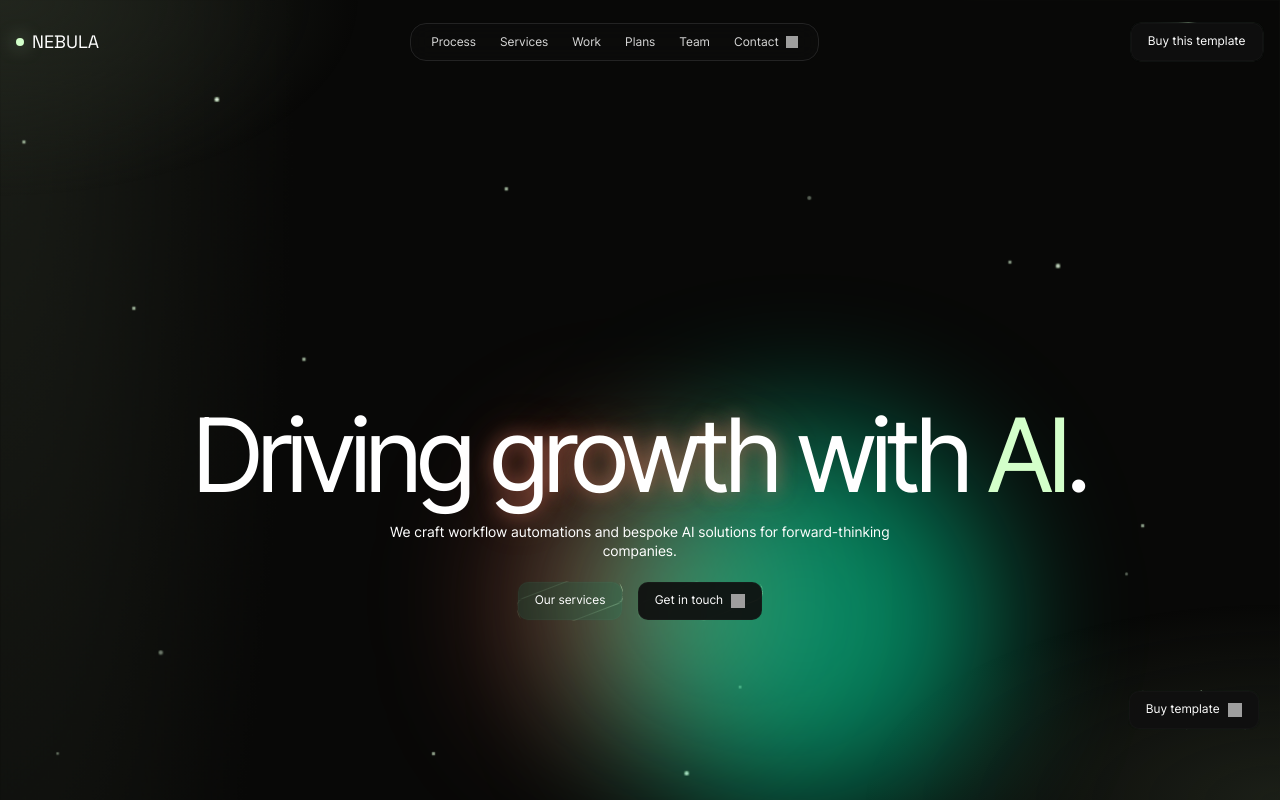
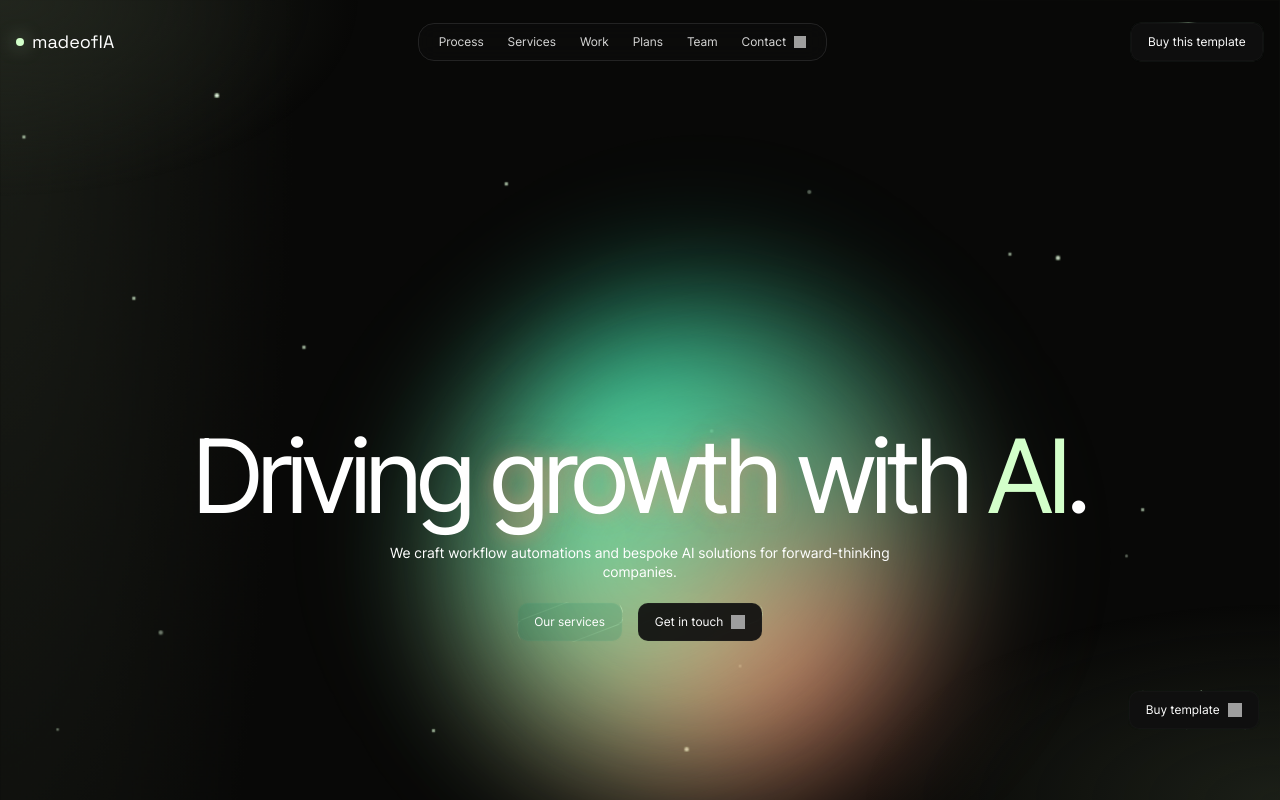
Before and after one commit to marcobrit0/madeofia, a Next.js app: page / in a window 1280 px wide. Shown: the top 800 px of the page. Built offline with nearby package versions, Linux system fonts and the light colour scheme; grey boxes are pictures that could not be loaded.

Commit message:
Polish homepage hero and restore madeofIA branding

```diff
--- a/src/app/page.module.css
+++ b/src/app/page.module.css
@@ -147,7 +147,7 @@
 
 .hero {
   min-height: 980px;
-  padding: 0 0 58px;
+  padding: 0 0 26px;
 }
 
 .heroInner {
@@ -157,7 +157,7 @@
   margin: 0 auto;
   max-width: 1440px;
   min-height: 980px;
-  padding: 142px 40px 78px;
+  padding: 136px 40px 26px;
   position: relative;
 }
 
@@ -169,7 +169,7 @@
   max-width: 1180px;
   position: relative;
   text-align: center;
-  transform: translateY(-8px);
+  transform: translateY(-10px);
   width: 100%;
   z-index: 2;
 }
@@ -355,50 +355,9 @@
   z-index: 2;
 }
 
-.ctaLabelMask {
-  display: inline-flex;
-  height: 1.2em;
-  overflow: hidden;
-  perspective: 500px;
-  position: relative;
-}
-
-.ctaLabelTrack {
-  display: block;
-  position: relative;
-}
-
-.ctaLabelPrimary,
-.ctaLabelSecondary {
-  display: block;
-  transform-origin: center center;
-  transition:
-    transform 0.45s cubic-bezier(0.22, 1, 0.36, 1),
-    opacity 0.35s ease;
+.ctaLabelText {
+  display: inline-block;
   white-space: nowrap;
-  will-change: transform;
-}
-
-.ctaLabelPrimary {
-  position: relative;
-}
-
-.ctaLabelSecondary {
-  left: 0;
-  opacity: 0;
-  position: absolute;
-  top: 100%;
-  transform: translateY(12%) rotateX(-92deg);
-}
-
-.ctaButton:hover .ctaLabelPrimary {
-  opacity: 0;
-  transform: translateY(-112%) rotateX(92deg);
-}
-
-.ctaButton:hover .ctaLabelSecondary {
-  opacity: 1;
-  transform: translateY(-100%) rotateX(0deg);
 }
 
 .ctaIcon {
@@ -422,29 +381,40 @@
   z-index: 2;
 }
 
-.heroGlowRed,
-.heroGlowGreen {
+.heroGlowWheel,
+.heroGlowAura {
   border-radius: 999px;
   filter: blur(72px);
   pointer-events: none;
   position: absolute;
 }
 
-.heroGlowRed {
-  background: rgba(255, 114, 92, 0.44);
-  bottom: 252px;
-  height: 260px;
-  left: calc(50% - 120px);
-  width: 260px;
+.heroGlowWheel {
+  background:
+    conic-gradient(
+      from 0deg,
+      rgba(255, 139, 107, 0.88) 0deg,
+      rgba(255, 208, 149, 0.82) 82deg,
+      rgba(54, 255, 194, 0.9) 196deg,
+      rgba(30, 171, 131, 0.76) 268deg,
+      rgba(255, 139, 107, 0.88) 360deg
+    );
+  bottom: 206px;
+  height: 460px;
+  left: calc(50% - 168px);
+  width: 460px;
   z-index: 0;
 }
 
-.heroGlowGreen {
-  background: rgba(0, 255, 184, 0.5);
-  bottom: 170px;
-  height: 380px;
-  left: calc(50% - 28px);
-  width: 380px;
+.heroGlowAura {
+  background:
+    radial-gradient(circle at 35% 44%, rgba(255, 175, 126, 0.46) 0%, rgba(255, 175, 126, 0) 42%),
+    radial-gradient(circle at 62% 64%, rgba(0, 255, 184, 0.46) 0%, rgba(0, 255, 184, 0) 48%),
+    radial-gradient(circle at 50% 50%, rgba(255, 255, 255, 0.08) 0%, rgba(255, 255, 255, 0) 68%);
+  bottom: 172px;
+  height: 520px;
+  left: calc(50% - 196px);
+  width: 520px;
   z-index: 0;
 }
 
@@ -496,7 +466,7 @@
 }
 
 .about {
-  padding: 560px 0 240px;
+  padding: 220px 0 180px;
 }
 
 .about .sectionShell {
@@ -1671,11 +1641,11 @@
 
   .heroInner {
     min-height: 720px;
-    padding: 138px 15px 72px;
+    padding: 132px 15px 24px;
   }
 
   .heroCopy {
-    transform: translateY(12px);
+    transform: translateY(-4px);
   }
 
   .heroDescription {
@@ -1686,18 +1656,18 @@
     flex-wrap: wrap;
   }
 
-  .heroGlowRed {
-    bottom: 150px;
-    height: 86px;
-    left: calc(50% - 82px);
-    width: 86px;
-  }
-
-  .heroGlowGreen {
-    bottom: 130px;
-    height: 108px;
-    left: calc(50% - 22px);
-    width: 108px;
+  .heroGlowWheel {
+    bottom: 112px;
+    height: 280px;
+    left: calc(50% - 118px);
+    width: 280px;
+  }
+
+  .heroGlowAura {
+    bottom: 84px;
+    height: 320px;
+    left: calc(50% - 136px);
+    width: 320px;
   }
 
   .sectionShell,
@@ -1707,7 +1677,7 @@
   }
 
   .about {
-    padding: 320px 0 130px;
+    padding: 120px 0 110px;
   }
 
   .about .sectionShell {
--- a/src/app/page.tsx
+++ b/src/app/page.tsx
@@ -2,7 +2,7 @@
 
 import {
   motion,
-  useMotionValue,
+  useMotionValueEvent,
   useReducedMotion,
   useScroll,
   useSpring,
@@ -10,7 +10,7 @@ import {
   type MotionValue,
   type Variants,
 } from "framer-motion";
-import { type PointerEvent, useRef, useState } from "react";
+import { useRef, useState } from "react";
 import styles from "./page.module.css";
 
 const ARROW_ICON = "https://framerusercontent.com/images/80ciNZpezWIjtjuOmGuff6aTdc.png";
@@ -315,11 +315,9 @@ function ArrowIcon({
 function CTAInner({
   label,
   showArrow = false,
-  reducedMotion,
 }: {
   label: string;
   showArrow?: boolean;
-  reducedMotion: boolean;
 }) {
   return (
     <>
@@ -327,16 +325,9 @@ function CTAInner({
       <span className={styles.ctaBorder} aria-hidden="true" />
       <span className={styles.ctaFill} aria-hidden="true" />
       <span className={styles.ctaContent}>
-        <span className={styles.ctaLabelMask}>
-          <span className={styles.ctaLabelTrack}>
-            <span className={styles.ctaLabelPrimary}>{label}</span>
-            <span className={styles.ctaLabelSecondary} aria-hidden="true">
-              {label}
-            </span>
-          </span>
-        </span>
+        <span className={styles.ctaLabelText}>{label}</span>
         {showArrow ? (
-          <motion.span className={styles.ctaIcon} variants={reducedMotion ? undefined : arrowHoverVariants}>
+          <motion.span className={styles.ctaIcon} variants={arrowHoverVariants}>
             <ArrowIcon className={styles.buttonArrow} />
           </motion.span>
         ) : null}
@@ -367,7 +358,7 @@ function CTAAnchor({
       whileHover={reducedMotion ? undefined : "hover"}
       variants={reducedMotion ? undefined : ctaVariants}
     >
-      <CTAInner label={label} showArrow={showArrow} reducedMotion={reducedMotion} />
+      <CTAInner label={label} showArrow={showArrow} />
     </motion.a>
   );
 }
@@ -394,7 +385,7 @@ function CTAButtonElement({
       whileHover={reducedMotion ? undefined : "hover"}
       variants={reducedMotion ? undefined : ctaVariants}
     >
-      <CTAInner label={label} showArrow={showArrow} reducedMotion={reducedMotion} />
+      <CTAInner label={label} showArrow={showArrow} />
     </motion.button>
   );
 }
@@ -498,17 +489,22 @@ function AboutRevealLine({
   segments,
   progress,
   reducedMotion,
+  revealed,
 }: {
   segments: (typeof aboutLines)[number];
   progress: MotionValue<number>;
   reducedMotion: boolean;
+  revealed: boolean;
 }) {
   const clipPath = useTransform(progress, (value) => `inset(0 ${Math.max(0, 100 - value)}% 0 0)`);
 
   return (
     <div className={styles.aboutLine}>
       <div className={styles.aboutLineBase}>{renderAboutSegments(segments, false, reducedMotion)}</div>
-      <motion.div className={styles.aboutLineReveal} style={reducedMotion ? undefined : { clipPath }}>
+      <motion.div
+        className={styles.aboutLineReveal}
+        style={reducedMotion || revealed ? { clipPath: "inset(0 0% 0 0)" } : { clipPath }}
+      >
         {renderAboutSegments(segments, true, reducedMotion)}
       </motion.div>
     </div>
@@ -783,15 +779,8 @@ function ServiceVisual({ type, reducedMotion }: { type: string; reducedMotion: b
 export default function Home() {
   const prefersReducedMotion = useReducedMotion();
   const [activeWork, setActiveWork] = useState(0);
+  const [aboutRevealed, setAboutRevealed] = useState(Boolean(prefersReducedMotion));
   const aboutRef = useRef<HTMLElement | null>(null);
-  const pointerX = useMotionValue(0);
-  const pointerY = useMotionValue(0);
-  const heroGlowX = useSpring(pointerX, { damping: 40, stiffness: 160, mass: 0.6 });
-  const heroGlowY = useSpring(pointerY, { damping: 40, stiffness: 160, mass: 0.6 });
-  const heroGlowRedX = useTransform(heroGlowX, (value) => value * 0.35);
-  const heroGlowRedY = useTransform(heroGlowY, (value) => value * 0.35);
-  const heroGlowGreenX = useTransform(heroGlowX, (value) => value * 0.58);
-  const heroGlowGreenY = useTransform(heroGlowY, (value) => value * 0.58);
   const { scrollYProgress: aboutScrollProgress } = useScroll({
     target: aboutRef,
     offset: ["start 80%", "end 38%"],
@@ -812,6 +801,12 @@ export default function Home() {
     mass: 0.5,
   });
 
+  useMotionValueEvent(aboutScrollProgress, "change", (latest) => {
+    if (!aboutRevealed && latest >= 0.72) {
+      setAboutRevealed(true);
+    }
+  });
+
   const interactiveCardHover = prefersReducedMotion
     ? undefined
     : {
@@ -820,22 +815,6 @@ export default function Home() {
         boxShadow: "0 0 0 1px rgba(211,255,202,0.06), 0 20px 40px rgba(0,0,0,0.22)",
         transition: snappierTransition,
       };
-
-  const handleHeroPointerMove = (event: PointerEvent<HTMLElement>) => {
-    if (prefersReducedMotion) return;
-
-    const bounds = event.currentTarget.getBoundingClientRect();
-    const x = event.clientX - bounds.left - bounds.width / 2;
-    const y = event.clientY - bounds.top - bounds.height / 2;
-
-    pointerX.set(x);
-    pointerY.set(y);
-  };
-
-  const resetHeroPointer = () => {
-    pointerX.set(0);
-    pointerY.set(0);
-  };
 
   return (
     <main className={styles.page}>
@@ -850,7 +829,7 @@ export default function Home() {
       >
         <a className={styles.logo} href="/">
           <span className={styles.logoDot} />
-          <span>NEBULA</span>
+          <span>madeofIA</span>
         </a>
 
         <div className={styles.navPill}>
@@ -877,7 +856,7 @@ export default function Home() {
         <summary className={styles.mobileSummary}>
           <span className={styles.logo}>
             <span className={styles.logoDot} />
-            <span>NEBULA</span>
+            <span>madeofIA</span>
           </span>
           <span className={styles.burger}>
             <span />
@@ -894,7 +873,7 @@ export default function Home() {
         </div>
       </details>
 
-      <section className={styles.hero} onPointerMove={handleHeroPointerMove} onPointerLeave={resetHeroPointer}>
+      <section className={styles.hero}>
         <div className={styles.starField} aria-hidden="true">
           {stars.map((star, index) => (
             <motion.span
@@ -928,18 +907,48 @@ export default function Home() {
 
         <div className={styles.heroInner}>
           <motion.div
-            className={styles.heroGlowRed}
-            style={prefersReducedMotion ? undefined : { x: heroGlowRedX, y: heroGlowRedY }}
-            initial={prefersReducedMotion ? false : { opacity: 0, scale: 0.7 }}
-            animate={prefersReducedMotion ? undefined : { opacity: 1, scale: 1 }}
-            transition={prefersReducedMotion ? undefined : { delay: 0.2, duration: 0.4 }}
+            className={styles.heroGlowWheel}
+            initial={prefersReducedMotion ? false : { opacity: 0, scale: 0.88 }}
+            animate={
+              prefersReducedMotion
+                ? undefined
+                : {
+                    opacity: 1,
+                    scale: 1,
+                    rotate: 360,
+                  }
+            }
+            transition={
+              prefersReducedMotion
+                ? undefined
+                : {
+                    opacity: { delay: 0.2, duration: 0.5 },
+                    scale: { delay: 0.2, duration: 0.5 },
+                    rotate: { duration: 18, repeat: Number.POSITIVE_INFINITY, ease: "linear" },
+                  }
+            }
           />
           <motion.div
-            className={styles.heroGlowGreen}
-            style={prefersReducedMotion ? undefined : { x: heroGlowGreenX, y: heroGlowGreenY }}
-            initial={prefersReducedMotion ? false : { opacity: 0, scale: 0.7 }}
-            animate={prefersReducedMotion ? undefined : { opacity: 1, scale: 1 }}
-            transition={prefersReducedMotion ? undefined : { delay: 0.28, duration: 0.5 }}
+            className={styles.heroGlowAura}
+            initial={prefersReducedMotion ? false : { opacity: 0, scale: 0.92 }}
+            animate={
+              prefersReducedMotion
+                ? undefined
+                : {
+                    opacity: [0.66, 0.92, 0.66],
+                    scale: [0.96, 1.04, 0.96],
+                    rotate: 360,
+                  }
+            }
+            transition={
+              prefersReducedMotion
+                ? undefined
+                : {
+                    opacity: { duration: 8, repeat: Number.POSITIVE_INFINITY, ease: "easeInOut" },
+                    scale: { duration: 8, repeat: Number.POSITIVE_INFINITY, ease: "easeInOut" },
+                    rotate: { duration: 24, repeat: Number.POSITIVE_INFINITY, ease: "linear" },
+                  }
+            }
           />
           <motion.div
             className={styles.heroCopy}
@@ -985,16 +994,19 @@ export default function Home() {
               segments={aboutLines[0]}
               progress={aboutLineOneProgress}
               reducedMotion={Boolean(prefersReducedMotion)}
+              revealed={aboutRevealed}
             />
             <AboutRevealLine
               segments={aboutLines[1]}
               progress={aboutLineTwoProgress}
               reducedMotion={Boolean(prefersReducedMotion)}
+              revealed={aboutRevealed}
             />
             <AboutRevealLine
               segments={aboutLines[2]}
               progress={aboutLineThreeProgress}
               reducedMotion={Boolean(prefersReducedMotion)}
+              revealed={aboutRevealed}
             />
           </div>
         </div>
@@ -1329,7 +1341,7 @@ export default function Home() {
           <div className={styles.footerBrand}>
             <a className={styles.logo} href="/">
               <span className={styles.logoDot} />
-              <span>NEBULA</span>
+              <span>madeofIA</span>
             </a>
             <div className={styles.footerMeta}>
               <p>Office</p>
```
